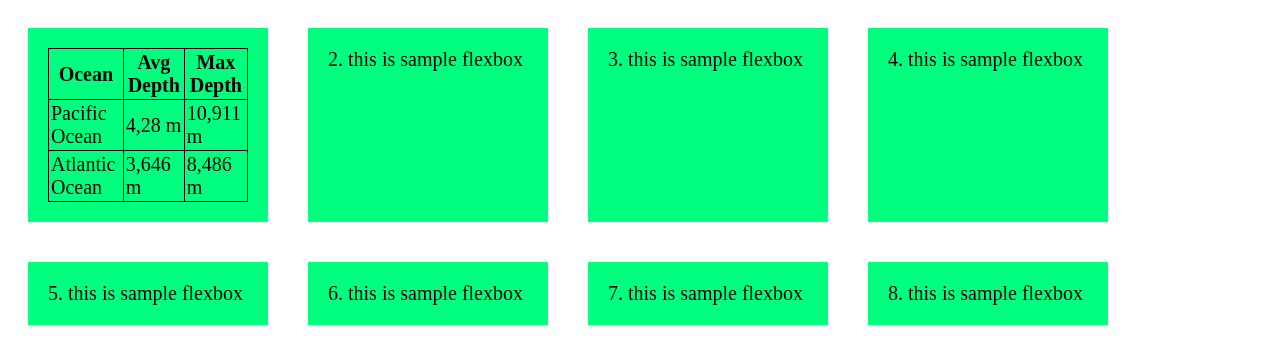
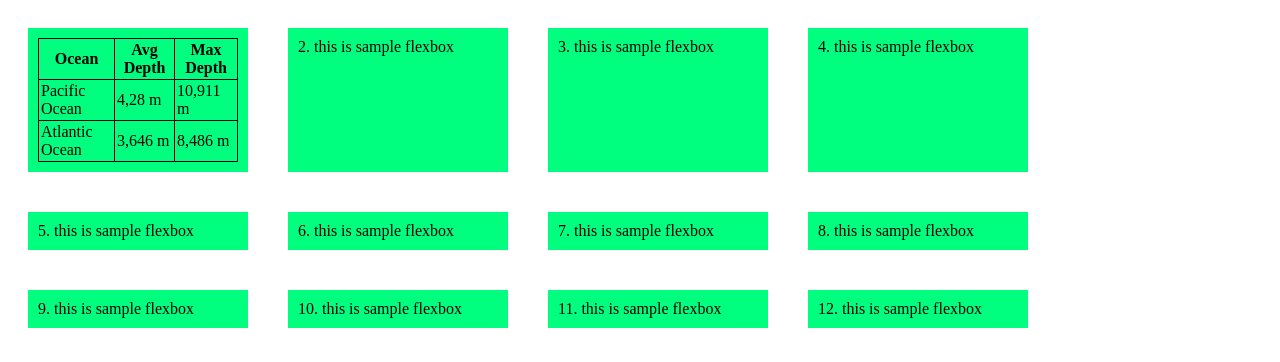
Before and after one commit to raistlin39/raistlin39.github.io, a plain HTML site: page index.html in a window 1280 px wide. Shown: the top 362 px of the page. Drawn offline with Linux system fonts and the light colour scheme.

Commit message:
Updating the font-size

```diff
--- a/index.html
+++ b/index.html
@@ -9,9 +9,9 @@
 				}
 			#container>div {
 				background-color: springgreen;
-				font-size: 20px;
+				font-size: 16px;
 				margin: 20px;
-				padding: 20px;
+				padding: 10px;
 				width: 200px;
 
 			}
```
